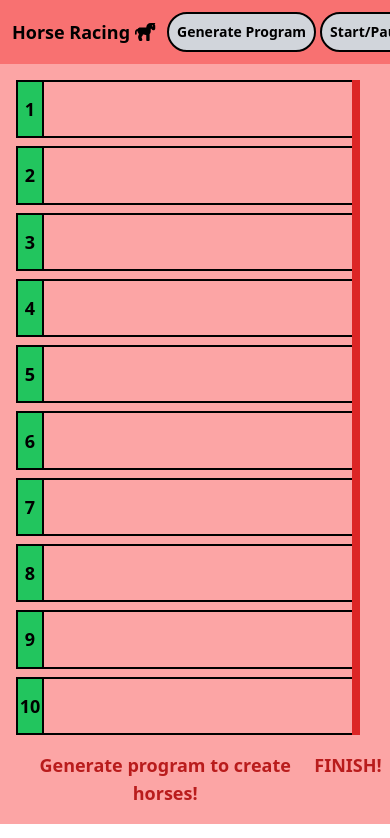
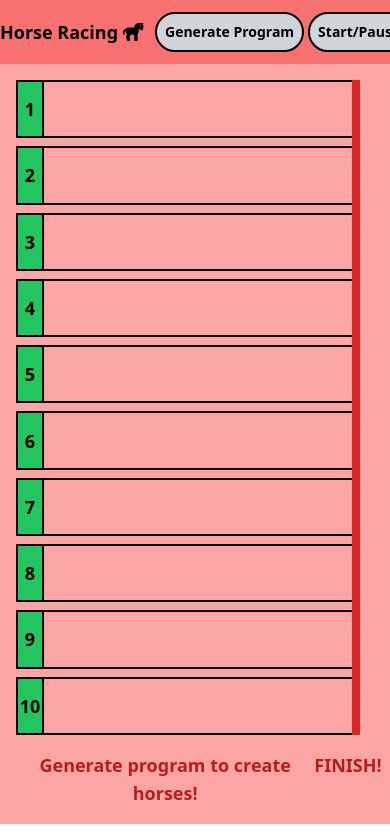
Before and after one commit to erayalp808/insider_internship_case_fe, a Vue app: page / in a window 390 px wide. Shown: the top 838 px of the page. Built offline with nearby package versions, Linux system fonts and the light colour scheme.

Commit message:
fix header padding

```diff
--- a/src/App.vue
+++ b/src/App.vue
@@ -1,5 +1,5 @@
 <template>
-  <header class="flex justify-between items-center gap-3 w-full h-16 p-3 bg-red-400">
+  <header class="flex justify-between items-center gap-3 w-full h-16 p-0 sm:p-3 bg-red-400">
     <h1 class="text-lg sm:text-2xl font-bold shrink-0">Horse Racing <font-awesome-icon :icon="['fas', 'horse']" /></h1>
     <div class="flex gap-1">
       <button @click="$store.dispatch('createRaceList')">Generate Program</button>
```
